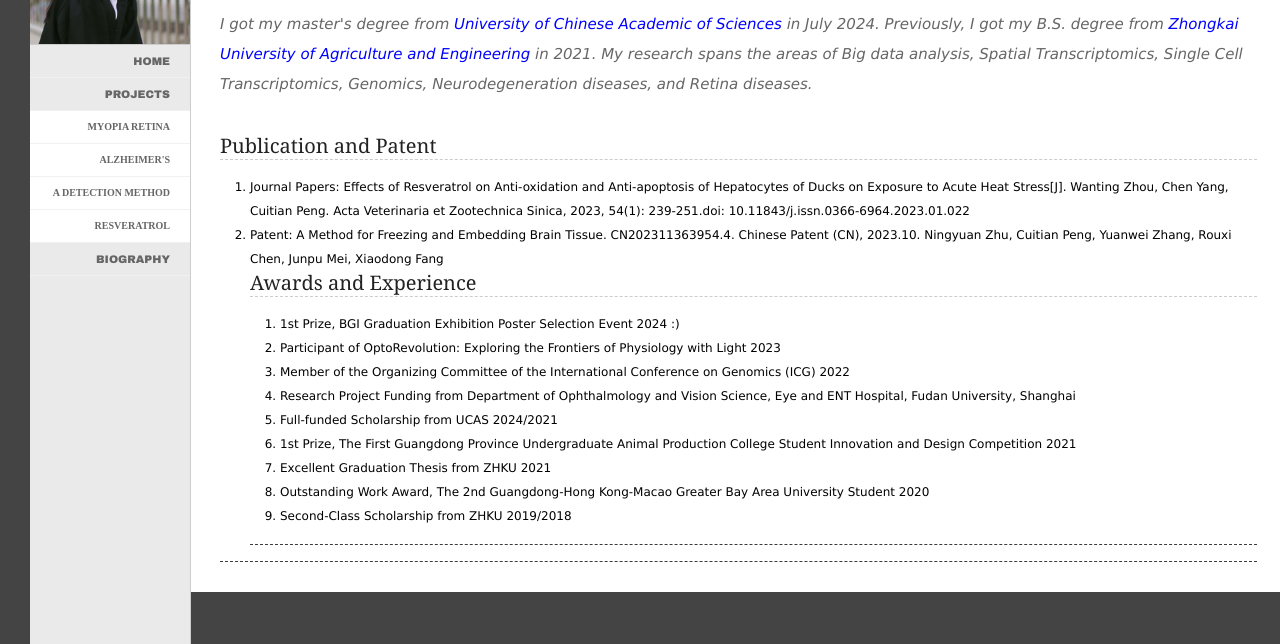
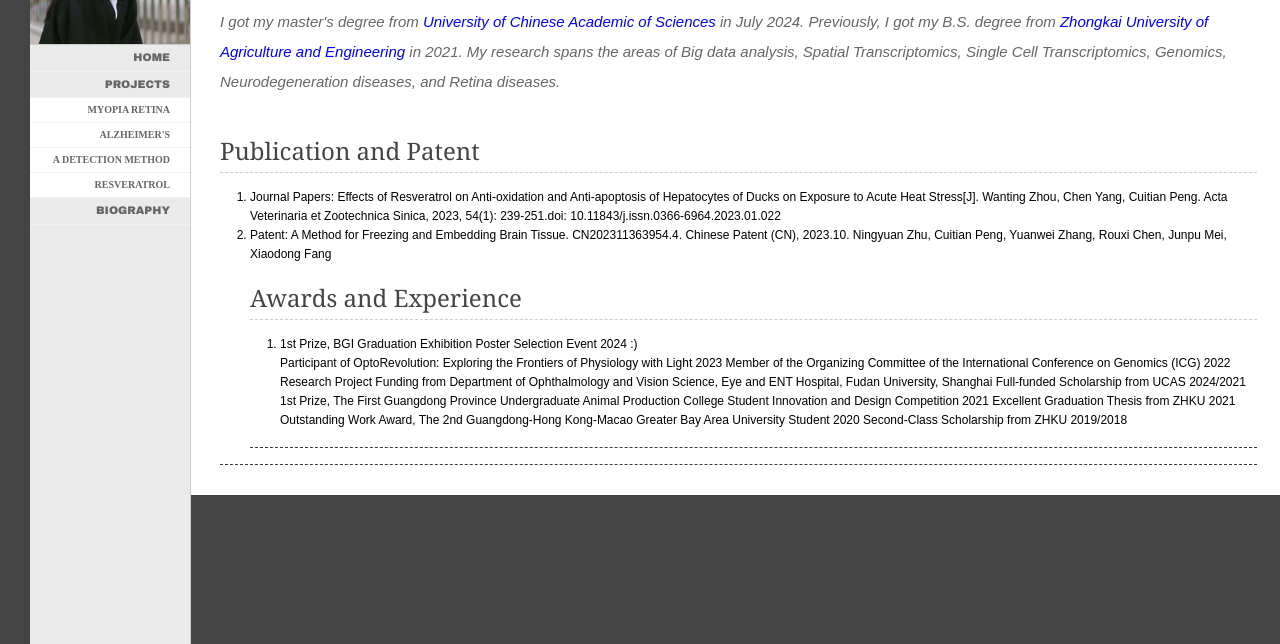
Before and after one commit to Monica0807/CuitianPeng24.ucl, a plain HTML site: page index.html in a window 1280 px wide. Shown: the part 156-800 px from the top of the page. Drawn offline with Linux system fonts and the light colour scheme.

Commit message:
Update index.html

```diff
--- a/index.html
+++ b/index.html
@@ -16,6 +16,24 @@ $(function() {
     });
 });
 </script>
+<style>
+    body {
+        font-family: Arial, sans-serif; /* 设置基础字体 */
+        line-height: 1.6; /* 设置行高 */
+    }
+    h1 {
+        font-size: 2.5em; /* 主标题字体大小，设置为2.5倍基础字体大小 */
+        color: #333; /* 可以设置颜色 */
+    }
+    h2 {
+        font-size: 2em; /* 副标题字体大小，设置为2倍基础字体大小 */
+        color: #444; /* 可以设置颜色 */
+    }
+    .tag {
+        font-size: 1.2em; /* 段落的字体大小，设置为1.2倍基础字体大小 */
+        color: #666; /* 可以设置颜色 */
+    }
+</style>
 </head>
 <body>
 
@@ -63,21 +81,20 @@ $(function() {
             <ol>
                 <li>Journal Papers: Effects of Resveratrol on Anti-oxidation and Anti-apoptosis of Hepatocytes of Ducks on Exposure to Acute Heat Stress[J]. Wanting Zhou, Chen Yang, Cuitian Peng. Acta Veterinaria et Zootechnica Sinica, 2023, 54(1): 239-251.doi: 10.11843/j.issn.0366-6964.2023.01.022</li>
                 <li>Patent: A Method for Freezing and Embedding Brain Tissue. CN202311363954.4. Chinese Patent (CN), 2023.10. Ningyuan Zhu, Cuitian Peng, Yuanwei Zhang, Rouxi Chen, Junpu Mei, Xiaodong Fang</li>
-
+	</p>
         <h2>Awards and Experience</h2>
         <div id="awards">
             <ol>
                 <li>1st Prize, BGI Graduation Exhibition Poster Selection Event 2024 :)</li>
-                <li>Participant of OptoRevolution: Exploring the Frontiers of Physiology with Light 2023</li>
-                <li>Member of the Organizing Committee of the International Conference on Genomics (ICG) 2022</li>
-                <li>Research Project Funding from Department of Ophthalmology and Vision Science, Eye and ENT Hospital, Fudan University, Shanghai</li>
-                <li>Full-funded Scholarship from UCAS 2024/2021</li>
-                <li>1st Prize, The First Guangdong Province Undergraduate Animal Production College Student Innovation and Design Competition 2021</li>
-                <li>Excellent Graduation Thesis from ZHKU 2021</li>
-                <li>Outstanding Work Award, The 2nd Guangdong-Hong Kong-Macao Greater Bay Area University Student 2020</li>
-                <li>Second-Class Scholarship from ZHKU 2019/2018</li>
+                <li">Participant of OptoRevolution: Exploring the Frontiers of Physiology with Light 2023</li>
+                <li">Member of the Organizing Committee of the International Conference on Genomics (ICG) 2022</li>
+                <li">Research Project Funding from Department of Ophthalmology and Vision Science, Eye and ENT Hospital, Fudan University, Shanghai</li>
+                <li">Full-funded Scholarship from UCAS 2024/2021</li>
+                <li">1st Prize, The First Guangdong Province Undergraduate Animal Production College Student Innovation and Design Competition 2021</li>
+                <li">Excellent Graduation Thesis from ZHKU 2021</li>
+                <li">Outstanding Work Award, The 2nd Guangdong-Hong Kong-Macao Greater Bay Area University Student 2020</li>
+                <li">Second-Class Scholarship from ZHKU 2019/2018</li>
             </ol>
         </div>
-    </div>
 </body>
 </html>
```
